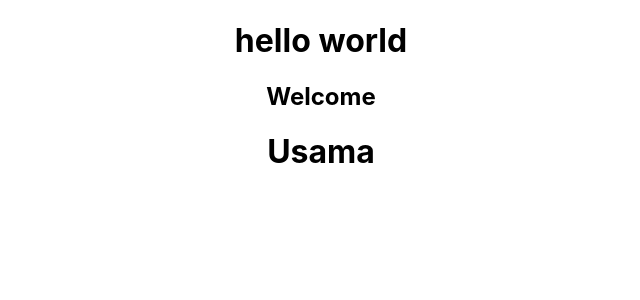
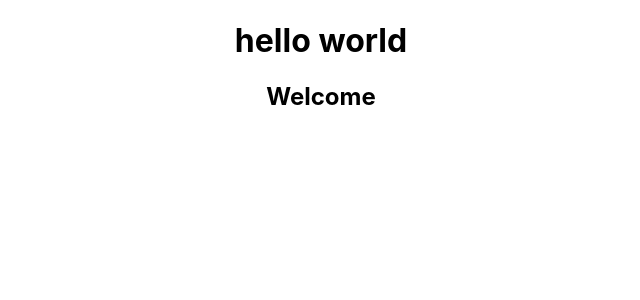
Before and after one commit to Usamazahid30/bootcamp, a React (Create React App) app: page / in a window 1280 px wide. Shown: the top 300 px of the page, without its empty margins (319-959 px from the left). Built offline with nearby package versions, Linux system fonts and the light colour scheme.

Commit message:
Update App.js

```diff
--- a/src/App.js
+++ b/src/App.js
@@ -6,7 +6,6 @@ function App() {
     <div className="App">
     <h1>hello world</h1>
     <h2>Welcome</h2>
-    <h1>Usama</h1>
     </div>
   );
 }
```
